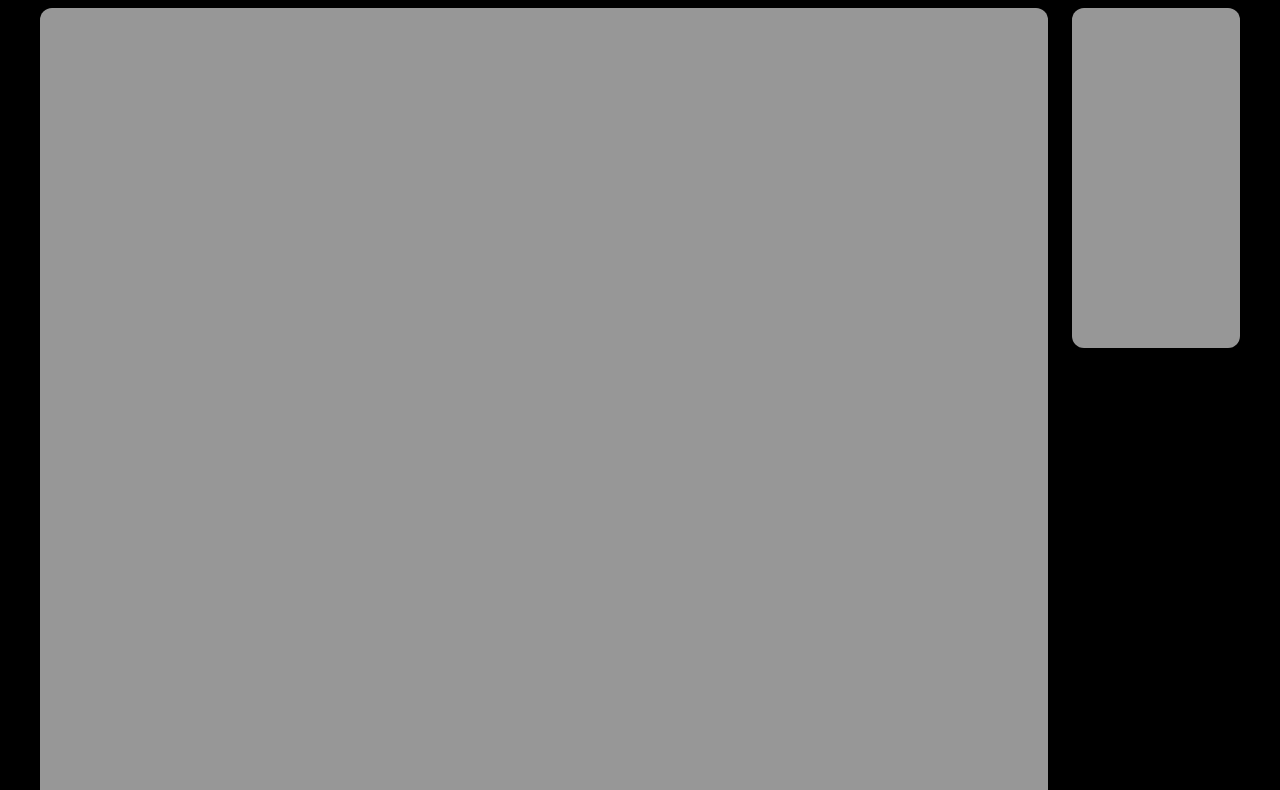
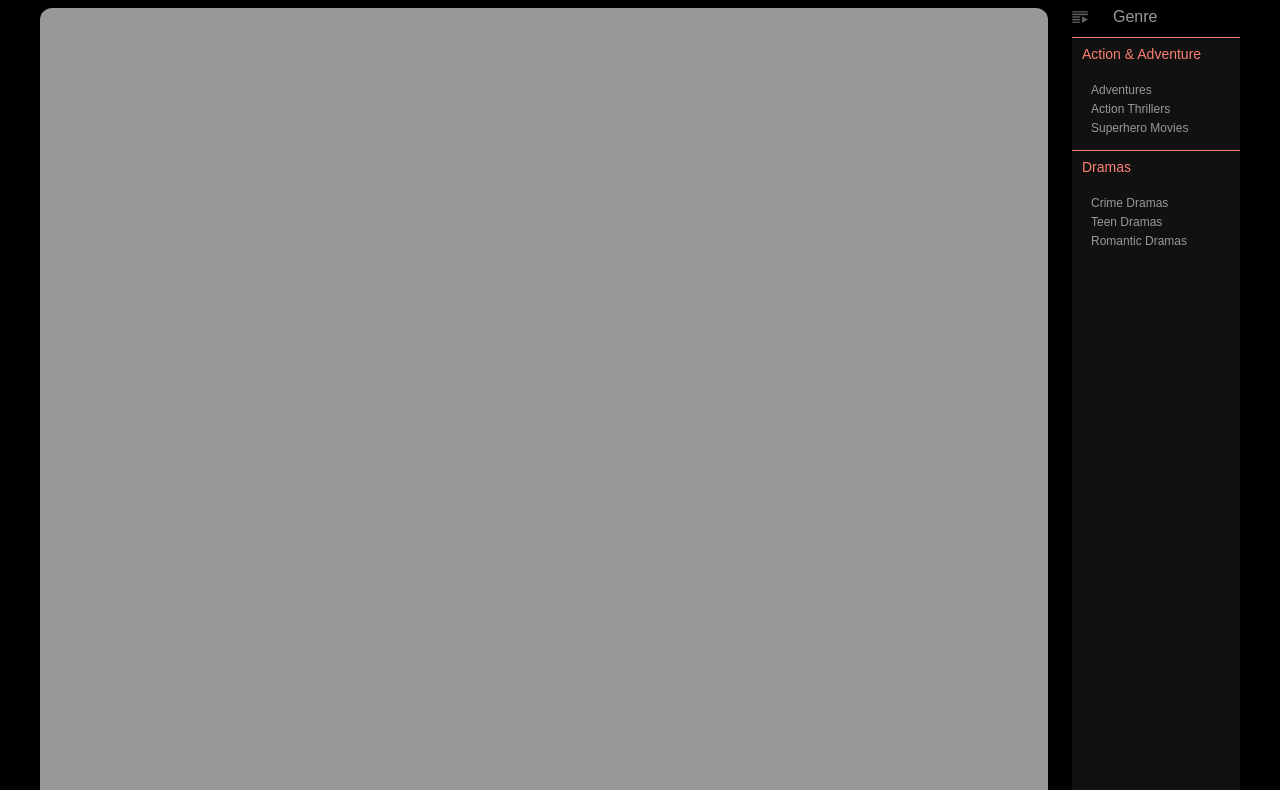
Before and after one commit to ohgoodgood/TIL, a plain HTML site: page HTML_CSS/practices/07_VEAMFLEX/index.html in a window 1280 px wide. Shown: the part 156-946 px from the top of the page. Drawn offline with Linux system fonts and the light colour scheme.

Commit message:
일단 되는데까지 완성...

```diff
--- a/HTML_CSS/practices/07_VEAMFLEX/index.html
+++ b/HTML_CSS/practices/07_VEAMFLEX/index.html
@@ -17,10 +17,35 @@
 
     <main class="main">
       <div class="l_wrapper">
+
         <div class="main_container">
-          <div class="main_contents"></div>
-          <div class="main_sidebar"></div>
+          <div class="main_contents">
+
+          </div>
+
+          <div class="main_sidebar">
+            <div class="sidebar_header">
+            <img class="header_icon" src="./images/icon.png" />
+            <h1>Genre</h1>
+            </div>
+
+            <ul>
+              <h1 class="action_adventure">Action & Adventure</h1>
+              <li>Adventures</li>
+              <li>Action Thrillers</li>
+              <li>Superhero Movies</li>
+            </ul>
+
+            <ul>
+              <h1 class="dramas">Dramas</h1>
+              <li>Crime Dramas</li>
+              <li>Teen Dramas</li>
+              <li>Romantic Dramas</li>
+            </ul>
+          </div>
+
         </div>
+
       </div>
     </main>
 
--- a/HTML_CSS/practices/07_VEAMFLEX/style.css
+++ b/HTML_CSS/practices/07_VEAMFLEX/style.css
@@ -7,6 +7,15 @@ body {
 h1 {
     margin-inline: unset;
     margin-block: unset;
+    font-weight: normal;
+    font-size: unset;
+}
+
+ul {
+    margin-inline: unset;
+    margin-block: unset;
+    list-style-type: none;
+    padding-inline: unset;
 }
 
 /* TYPOGRAPHY */
@@ -77,11 +86,50 @@ body {
 }
 
 .main .main_sidebar {
-    background-color: #979797;
+    background-color: #111;
+    color: #999;
     flex-basis: 168px;
-    height: 340px;
     margin-left: auto;
     border-radius: 12px;
+}
+
+.main_sidebar .sidebar_header {
+    background-color: #000;
+    box-sizing: border-box;
+    display: flex;
+    align-items: center;
+    padding-bottom: 11px;
+}
+
+.main_sidebar .sidebar_header .header_icon {
+    width: 16px;
+    height: 16px;
+}
+
+.main_sidebar .sidebar_header h1 {
+    margin-left: 25px;
+}
+
+.main_sidebar ul {
+    border-top: solid 1px #FA8073;
+}
+
+.main_sidebar ul h1 {
+    color: #FA8073;
+    font-size: 14px;
+
+    margin: 8px 0 21px 10px;
+}
+
+.main_sidebar ul li {
+    margin: 0 0 5px 19px;
+    font-size: 12px;
+}
+
+
+
+.main_sidebar ul li:last-child {
+    margin-bottom: 15px;
 }
 
     /* footer */
```
